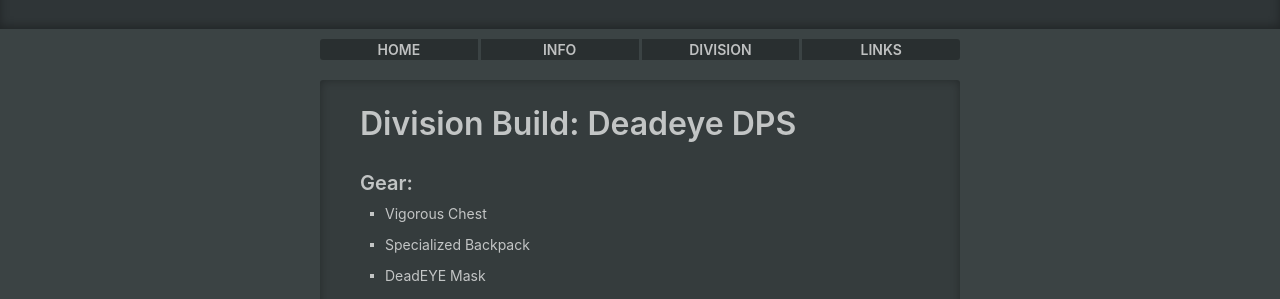
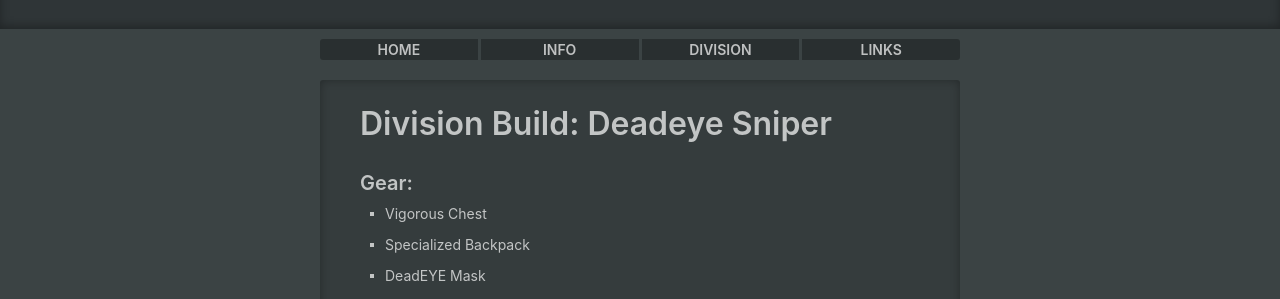
Before and after one commit to Zerthox/zerthox.github.io, a Jekyll site: the page built from division/builds/deadeye.html, in a window 1280 px wide. Shown: the part 171-470 px from the top of the page. Built offline with Jekyll 4.4.1, drawn with Linux system fonts in a browser that asks for light colours; some web fonts are replaced.

Commit message:
Update deadeye.html

```diff
--- a/division/builds/deadeye.html
+++ b/division/builds/deadeye.html
@@ -1,7 +1,7 @@
 ---
 layout: build
 ---
-<h1>Division Build: Deadeye DPS</h1>
+<h1>Division Build: Deadeye Sniper</h1>
 <div class="build-container">
     <ul class="list builds">
         <h3>Gear:</h3>
```
